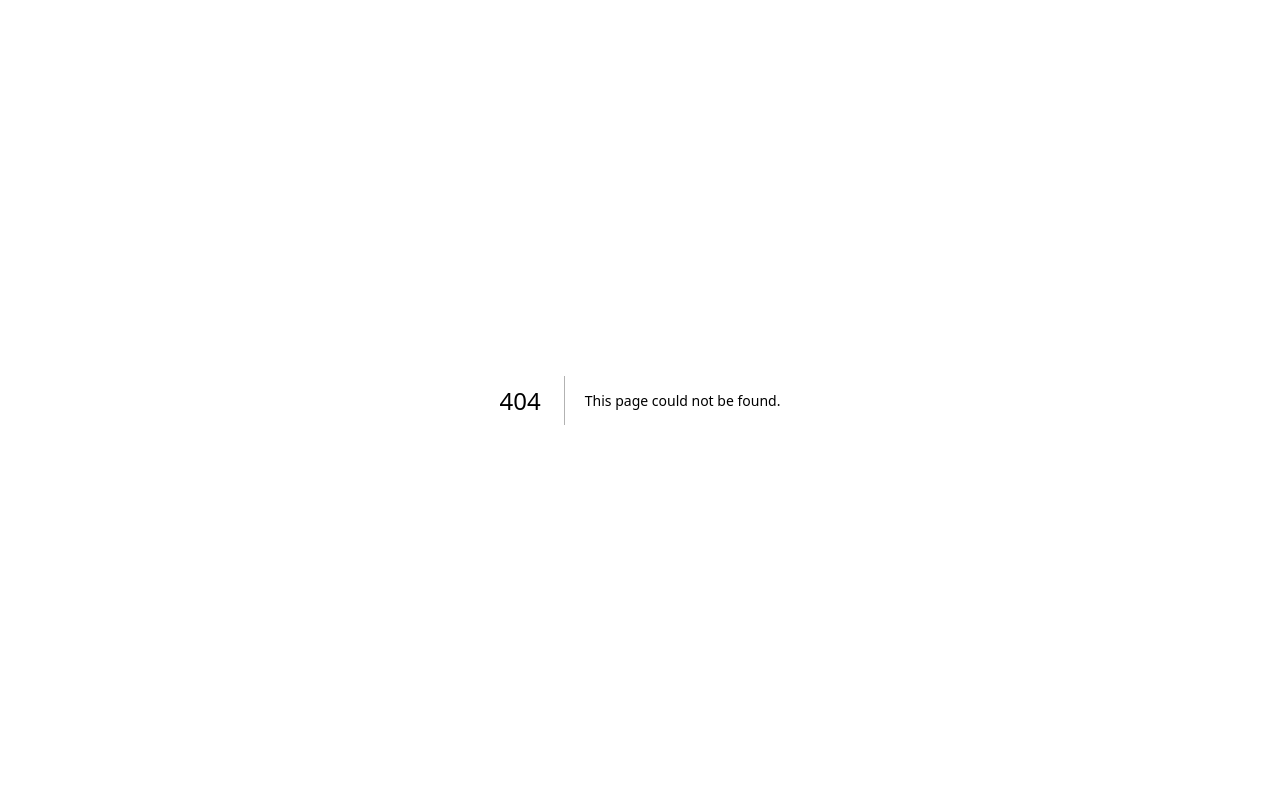
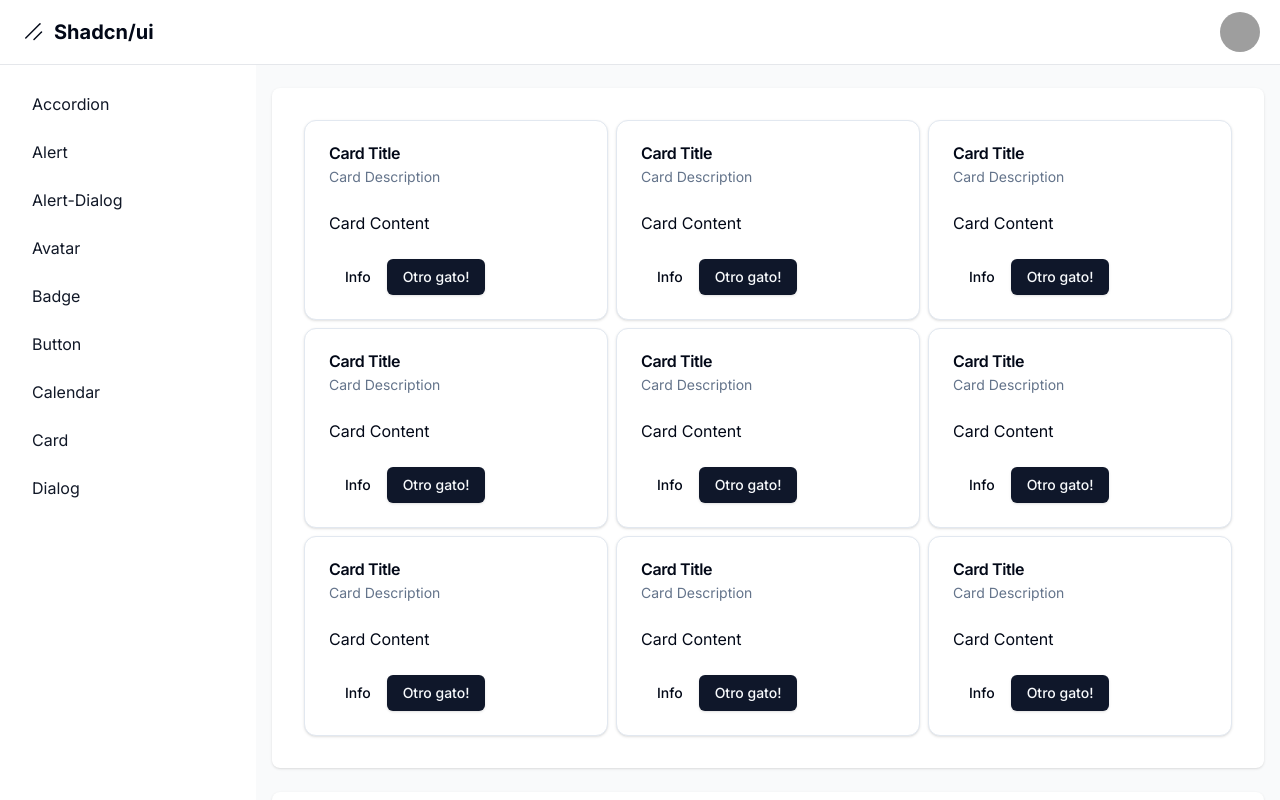
Before and after one commit to m01x/shadcn-components, a Next.js app: page /dashboard/card in a window 1280 px wide. Before the commit this address had no page. Shown: the top 800 px of the page. Built offline with nearby package versions, Linux system fonts and the light colour scheme; grey boxes are pictures that could not be loaded.

Commit message:
feat( dashboard ): Se agrega la seccion Avatar, Card y se implementa organización automática del menú (alfabetico)

```diff
--- a/package.json
+++ b/package.json
@@ -11,6 +11,7 @@
   "dependencies": {
     "@radix-ui/react-accordion": "^1.2.11",
     "@radix-ui/react-alert-dialog": "^1.1.14",
+    "@radix-ui/react-avatar": "^1.1.10",
     "@radix-ui/react-dialog": "^1.1.14",
     "@radix-ui/react-label": "^2.1.7",
     "@radix-ui/react-slot": "^1.2.3",
--- /dev/null
+++ b/src/app/dashboard/avatar/page.tsx
@@ -0,0 +1,14 @@
+import { Avatar, AvatarFallback, AvatarImage } from "@/components/ui/avatar";
+
+export default function Page() {
+  return (
+    <div className="h-[500px] flex justify-center items-center">
+      <Avatar>
+        <AvatarImage src="https://github.com/shadcn.png" alt="@shadcn" />
+        <AvatarFallback>CN</AvatarFallback>
+      </Avatar>
+
+      <p className="m-2">@Shadcn</p>
+    </div>
+  );
+}
--- /dev/null
+++ b/src/app/dashboard/card/page.tsx
@@ -0,0 +1,35 @@
+import { Button } from "@/components/ui/button";
+import {
+  Card,
+  CardContent,
+  CardDescription,
+  CardFooter,
+  CardHeader,
+  CardTitle,
+} from "@/components/ui/card";
+
+
+export default function Page() {
+  return (
+    <div className="grid grid-cols-1 sm:grid-cols-3 gap-2">
+     {
+      '123456789'.split("").map((item)=>(
+         <Card key={item}>
+        <CardHeader>
+          <CardTitle>Card Title</CardTitle>
+          <CardDescription>Card Description</CardDescription>
+        </CardHeader>
+        <CardContent>
+          <p>Card Content</p>
+        </CardContent>
+        <CardFooter>
+          <Button variant={"ghost"}>Info</Button>
+          <Button variant={"default"}>Otro gato!</Button>
+        </CardFooter>
+      </Card>
+      ))
+     }
+
+    </div>
+  );
+}
--- a/src/app/dashboard/layout.tsx
+++ b/src/app/dashboard/layout.tsx
@@ -1,6 +1,7 @@
 // https://tailwindcomponents.com/component/tailwind-css-admin-dashboard-layout
 // https://gist.github.com/Klerith/3949f1c8b884d7101e378dfb668f0f3a
 
+import { Avatar, AvatarFallback, AvatarImage } from "@/components/ui/avatar";
 import Link from "next/link";
 
 const links = [
@@ -11,6 +12,8 @@
   { name: "dialog", href: "dialog" },
   { name: "badge", href: "badge" },
   { name: "calendar", href: "calendar" },
+  { name: "avatar", href: "avatar" },
+  { name: "card", href: "card" },
 ].sort((a,b)=> a.name.localeCompare(b.name));
 
 export default function DashboardLayout({
@@ -99,9 +102,10 @@
             </div>
             <div className="flex items-center">
               {/* User Avatar */}
-              <div className="bg-blue-500 text-white p-2 rounded-full w-12 h-12 flex items-center justify-center">
-                FH
-              </div>
+              <Avatar>
+                <AvatarImage src="https://github.com/shadcn.png" alt="@shadcn" />
+                <AvatarFallback>CN</AvatarFallback>
+              </Avatar>
             </div>
           </div>
         </div>
--- /dev/null
+++ b/src/components/ui/avatar.tsx
@@ -0,0 +1,50 @@
+"use client"
+
+import * as React from "react"
+import * as AvatarPrimitive from "@radix-ui/react-avatar"
+
+import { cn } from "@/lib/utils"
+
+const Avatar = React.forwardRef<
+  React.ElementRef<typeof AvatarPrimitive.Root>,
+  React.ComponentPropsWithoutRef<typeof AvatarPrimitive.Root>
+>(({ className, ...props }, ref) => (
+  <AvatarPrimitive.Root
+    ref={ref}
+    className={cn(
+      "relative flex h-10 w-10 shrink-0 overflow-hidden rounded-full",
+      className
+    )}
+    {...props}
+  />
+))
+Avatar.displayName = AvatarPrimitive.Root.displayName
+
+const AvatarImage = React.forwardRef<
+  React.ElementRef<typeof AvatarPrimitive.Image>,
+  React.ComponentPropsWithoutRef<typeof AvatarPrimitive.Image>
+>(({ className, ...props }, ref) => (
+  <AvatarPrimitive.Image
+    ref={ref}
+    className={cn("aspect-square h-full w-full", className)}
+    {...props}
+  />
+))
+AvatarImage.displayName = AvatarPrimitive.Image.displayName
+
+const AvatarFallback = React.forwardRef<
+  React.ElementRef<typeof AvatarPrimitive.Fallback>,
+  React.ComponentPropsWithoutRef<typeof AvatarPrimitive.Fallback>
+>(({ className, ...props }, ref) => (
+  <AvatarPrimitive.Fallback
+    ref={ref}
+    className={cn(
+      "flex h-full w-full items-center justify-center rounded-full bg-muted",
+      className
+    )}
+    {...props}
+  />
+))
+AvatarFallback.displayName = AvatarPrimitive.Fallback.displayName
+
+export { Avatar, AvatarImage, AvatarFallback }
--- /dev/null
+++ b/src/components/ui/card.tsx
@@ -0,0 +1,76 @@
+import * as React from "react"
+
+import { cn } from "@/lib/utils"
+
+const Card = React.forwardRef<
+  HTMLDivElement,
+  React.HTMLAttributes<HTMLDivElement>
+>(({ className, ...props }, ref) => (
+  <div
+    ref={ref}
+    className={cn(
+      "rounded-xl border bg-card text-card-foreground shadow",
+      className
+    )}
+    {...props}
+  />
+))
+Card.displayName = "Card"
+
+const CardHeader = React.forwardRef<
+  HTMLDivElement,
+  React.HTMLAttributes<HTMLDivElement>
+>(({ className, ...props }, ref) => (
+  <div
+    ref={ref}
+    className={cn("flex flex-col space-y-1.5 p-6", className)}
+    {...props}
+  />
+))
+CardHeader.displayName = "CardHeader"
+
+const CardTitle = React.forwardRef<
+  HTMLDivElement,
+  React.HTMLAttributes<HTMLDivElement>
+>(({ className, ...props }, ref) => (
+  <div
+    ref={ref}
+    className={cn("font-semibold leading-none tracking-tight", className)}
+    {...props}
+  />
+))
+CardTitle.displayName = "CardTitle"
+
+const CardDescription = React.forwardRef<
+  HTMLDivElement,
+  React.HTMLAttributes<HTMLDivElement>
+>(({ className, ...props }, ref) => (
+  <div
+    ref={ref}
+    className={cn("text-sm text-muted-foreground", className)}
+    {...props}
+  />
+))
+CardDescription.displayName = "CardDescription"
+
+const CardContent = React.forwardRef<
+  HTMLDivElement,
+  React.HTMLAttributes<HTMLDivElement>
+>(({ className, ...props }, ref) => (
+  <div ref={ref} className={cn("p-6 pt-0", className)} {...props} />
+))
+CardContent.displayName = "CardContent"
+
+const CardFooter = React.forwardRef<
+  HTMLDivElement,
+  React.HTMLAttributes<HTMLDivElement>
+>(({ className, ...props }, ref) => (
+  <div
+    ref={ref}
+    className={cn("flex items-center p-6 pt-0", className)}
+    {...props}
+  />
+))
+CardFooter.displayName = "CardFooter"
+
+export { Card, CardHeader, CardFooter, CardTitle, CardDescription, CardContent }
```
Also changed, not shown: 1 other file (tests, documents, lock files or other folders).
